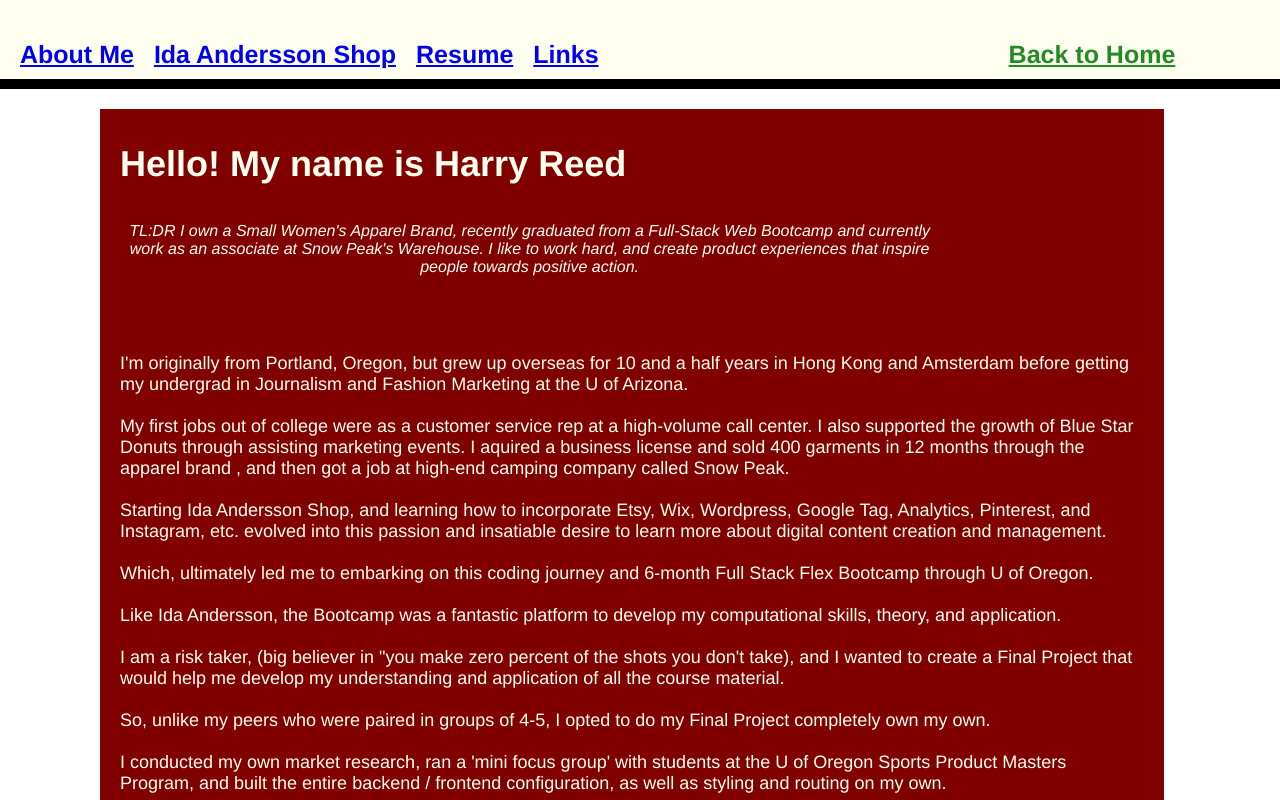
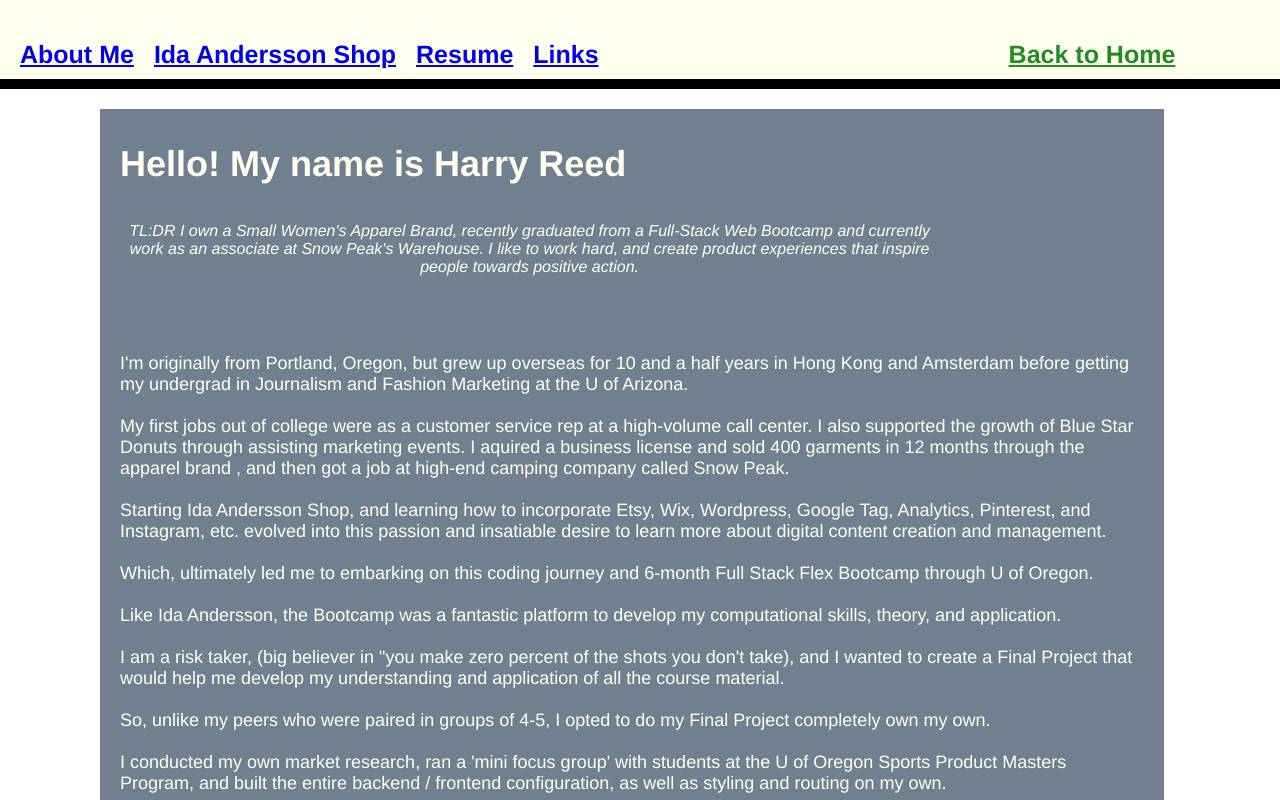
Before and after one commit to HGreedo/nuReactPortfolio, a React (Create React App) app: page /pages/About-Me in a window 1280 px wide. Shown: the top 800 px of the page. Built offline with nearby package versions, Linux system fonts and the light colour scheme.

Commit message:
commit on 'main'

```diff
--- a/src/pages/aboutMe.css
+++ b/src/pages/aboutMe.css
@@ -28,7 +28,7 @@
     width: 80%;
     font-family: 'Franklin Gothic Medium', 'Arial Narrow', Arial, sans-serif;
     font-weight: 300;
-    background-color: maroon;
+    background-color: slategray;
     color: ivory;
     padding-top: 10px;
     padding-left: 20px;
--- a/src/pages/resume.css
+++ b/src/pages/resume.css
@@ -1,4 +1,4 @@
-.resume-container{
+.img {
     display: block;
     max-width: 800;
     max-height: 1000px;
```
